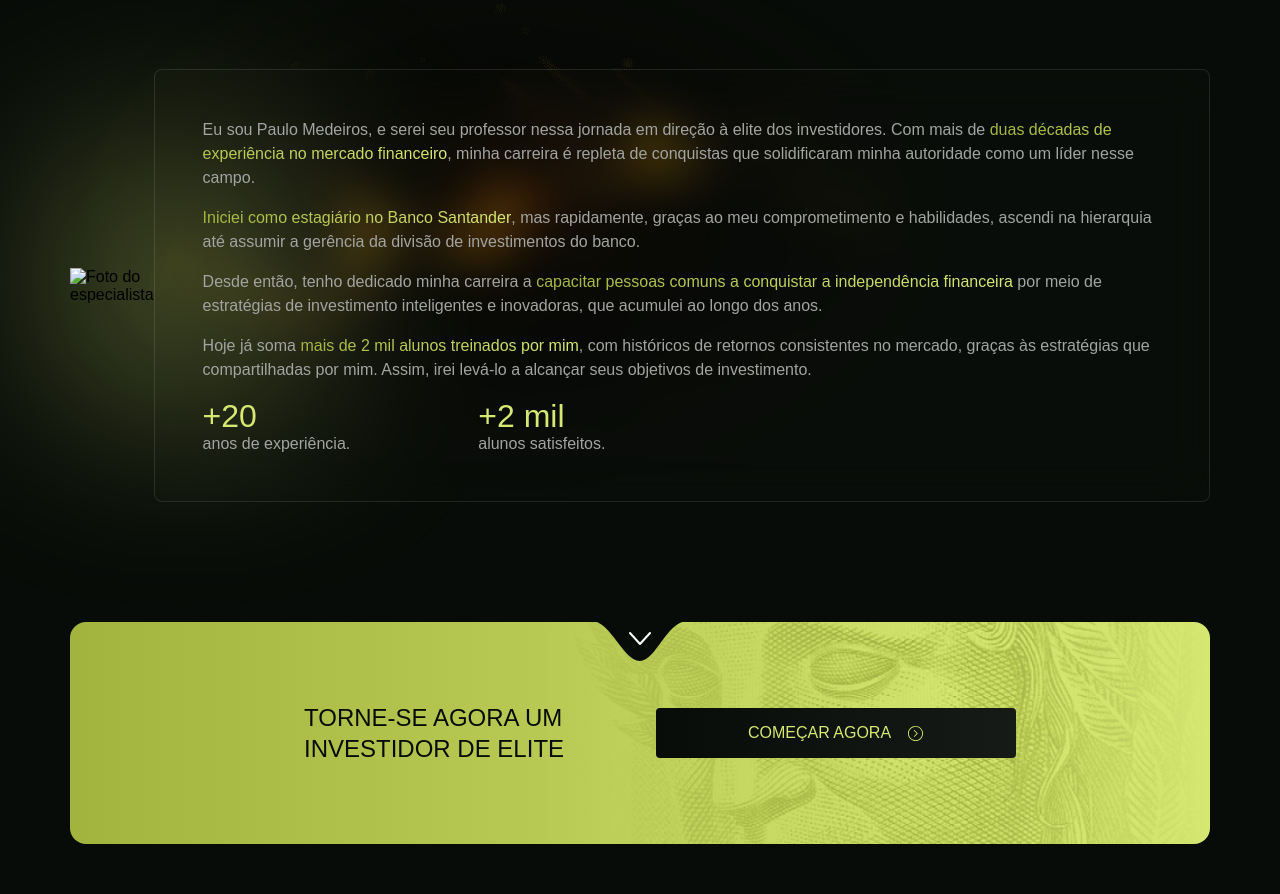
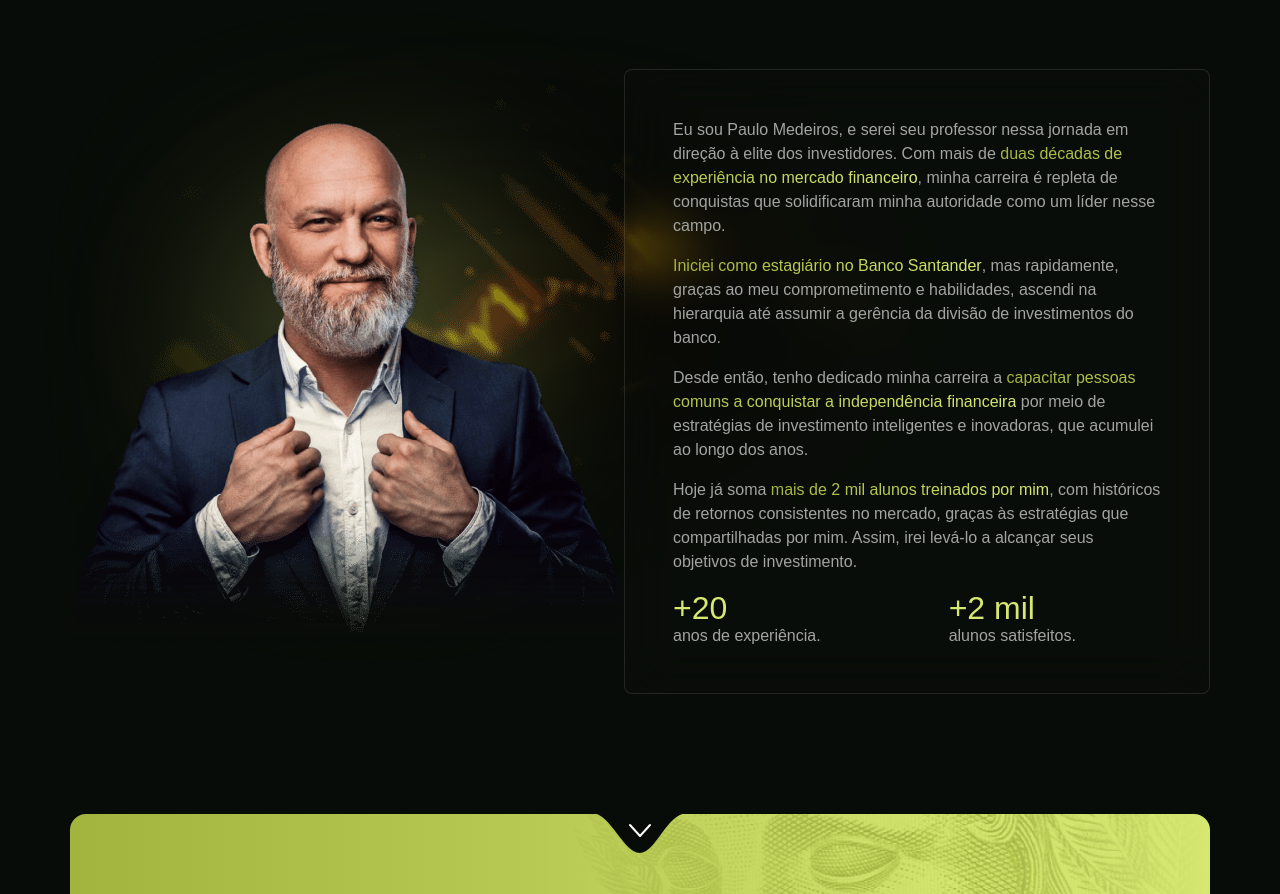
Before and after one commit to hiigorsilva/finance-lp, a plain HTML site: page index.html in a window 1280 px wide. Shown: the part 4338-5232 px from the top of the page. Drawn offline with Linux system fonts and the light colour scheme; a web font is replaced by a local one.

Commit message:
:pencil: bug adjusted in the about me section

```diff
--- a/index.html
+++ b/index.html
@@ -278,7 +278,7 @@
       </div>
       <div class="content">
         <div class="leftside">
-          <img src="./media/imagens/expert 2.png loading=" lazy"" alt="Foto do especialista">
+          <img src="./media/imagens/expert 2.png" alt="Foto do especialista" loading="lazy">
         </div>
         <div class="rightside">
           <p class="text">
```
